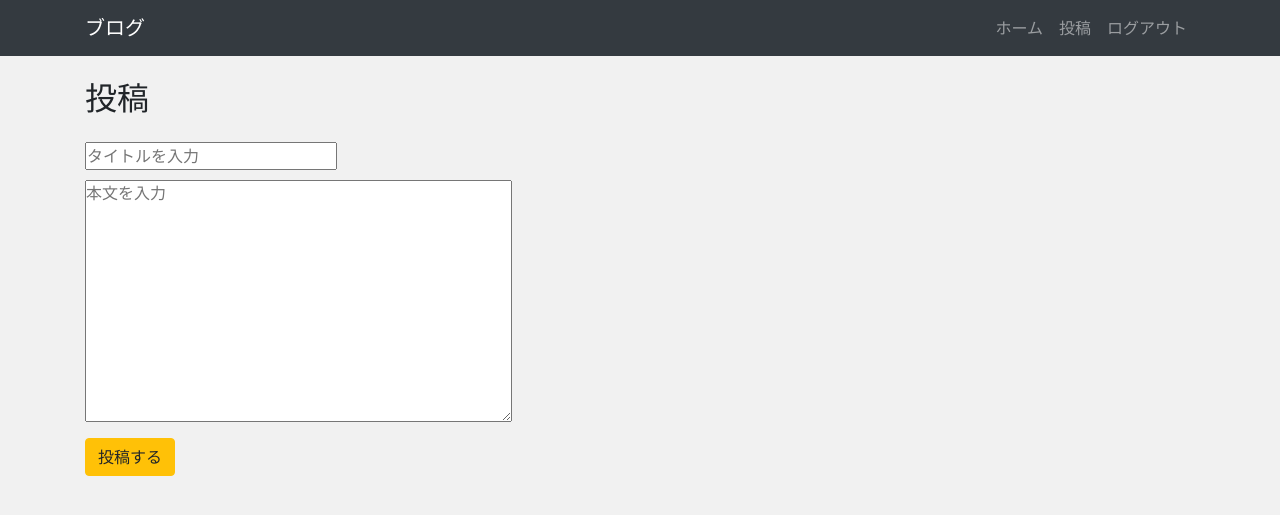
After one commit to minezaki-mutsuki/blog-site, a Django app: page /post/new in a window 1280 px wide. The commit adds this page. Shown: the top 515 px of the page. Run offline with Django 3.2, Linux system fonts and the light colour scheme; the visitor is signed in with stand-in values (Sample User, id 1); some libraries are stand-ins or nearby versions.

Commit message:
投稿機能作成

```diff
--- a/app/templates/app/base.html
+++ b/app/templates/app/base.html
@@ -23,7 +23,7 @@
           </li>
           {% if user.is_authenticated %}
           <li class="nav-item">
-            <a class="nav-link" href="">投稿</a>
+            <a class="nav-link" href="{% url 'post_new' %}">投稿</a>
           </li>
           <li class="nav-item">
             <a class="nav-link" href="">ログアウト</a>
--- /dev/null
+++ b/app/templates/app/post_form.html
@@ -0,0 +1,15 @@
+{% extends "app/base.html" %} {% load widget_tweaks %} {% block content %}
+<div class="my-4">
+  <h2>投稿</h2>
+</div>
+<form method="post">
+  {% csrf_token %}
+  <div class="formpost" style="margin-bottom: 10px">
+    {% render_field form.title class="form" placeholder="タイトルを入力" %}
+  </div>
+  <div class="formpost" style="margin-bottom: 10px">
+    {% render_field form.content class="form" placeholder="本文を入力" %}
+  </div>
+  <button class="btn btn-warning" type="submit">投稿する</button>
+</form>
+{% endblock %}
--- a/app/urls.py
+++ b/app/urls.py
@@ -4,4 +4,5 @@ from app import views
 urlpatterns = [
     path('', views.IndexView.as_view(), name="index"),
     path('post/<int:pk>', views.PostDetailView.as_view(), name="post_detail"),
+    path("post/new", views.CreatePostView.as_view(), name="post_new"),
 ]
--- a/app/views.py
+++ b/app/views.py
@@ -1,6 +1,8 @@
-from django.shortcuts import render
+from django.shortcuts import render, redirect
 from django.views.generic import View
 from .models import Post
+from .forms import PostForm
+from django.contrib.auth.mixins import LoginRequiredMixin
 
 class IndexView(View):
     def get(self, request, *args, **kwargs):
@@ -15,3 +17,22 @@ class PostDetailView(View):
         return render(request, "app/post_detail.html", {
             "post_data": post_data
         })
+
+class CreatePostView(LoginRequiredMixin ,View):
+    def get(self, request, *args, **kwargs):
+        form = PostForm(request.POST or None)
+        return render(request, "app/post_form.html", {
+            "form": form
+        })
+    def post(self, request, *args, **kwargs):
+        form = PostForm(request.POST or None)
+        if form.is_valid():
+            post_data = Post()
+            post_data.author = request.user
+            post_data.title = form.cleaned_data["title"]
+            post_data.content = form.cleaned_data["content"]
+            post_data.save()
+            return redirect("post_detail", post_data.id)
+        return render(request, "app/post_form.html", {
+            "form": form
+        })
--- a/mysite/settings.py
+++ b/mysite/settings.py
@@ -38,6 +38,7 @@ INSTALLED_APPS = [
     'django.contrib.messages',
     'django.contrib.staticfiles',
     'app',
+    'widget_tweaks',
 ]
 
 MIDDLEWARE = [
```
Also changed, not shown: app/static/css/style.css (indentation only).
